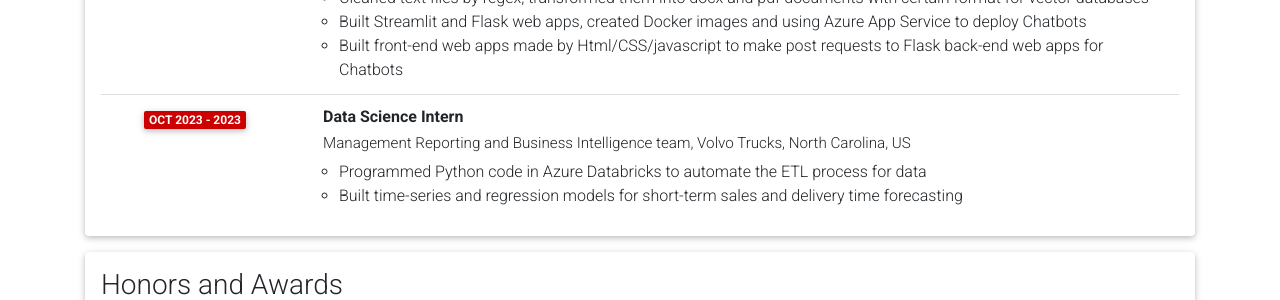
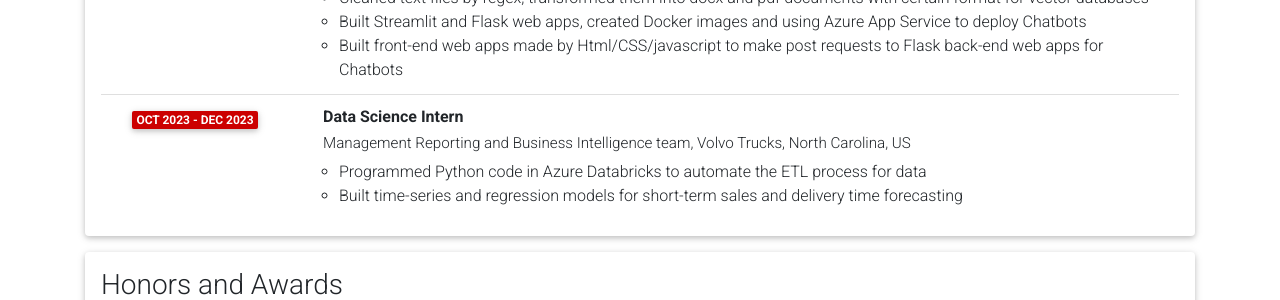
Before and after one commit to nguyendangson/nguyendangson.github.io, a Jekyll site: the page built from _pages/cv.md, in a window 1280 px wide and 1282 px high. Shown: the part 757-1057 px from the top of the window. Built offline with Jekyll 4.4.1, drawn with Linux system fonts in a browser that asks for light colours; nearby versions of some CDN libraries; library files that are not in the unit come from our copies; comment, search, counter and statistics services are not loaded; a style sheet for code colours, icons or effects is not loaded.

Commit message:
Update cv.yml

```diff
--- a/_data/cv.yml
+++ b/_data/cv.yml
@@ -42,7 +42,7 @@
 
     - title: Data Science Intern
       institution: Management Reporting and Business Intelligence team, Volvo Trucks, North Carolina, US
-      year: Oct 2023 - 2023
+      year: Oct 2023 - Dec 2023
       description:
         - Programmed Python code in Azure Databricks to automate the ETL process for data
         - Built time-series and regression models for short-term sales and delivery time forecasting
```
